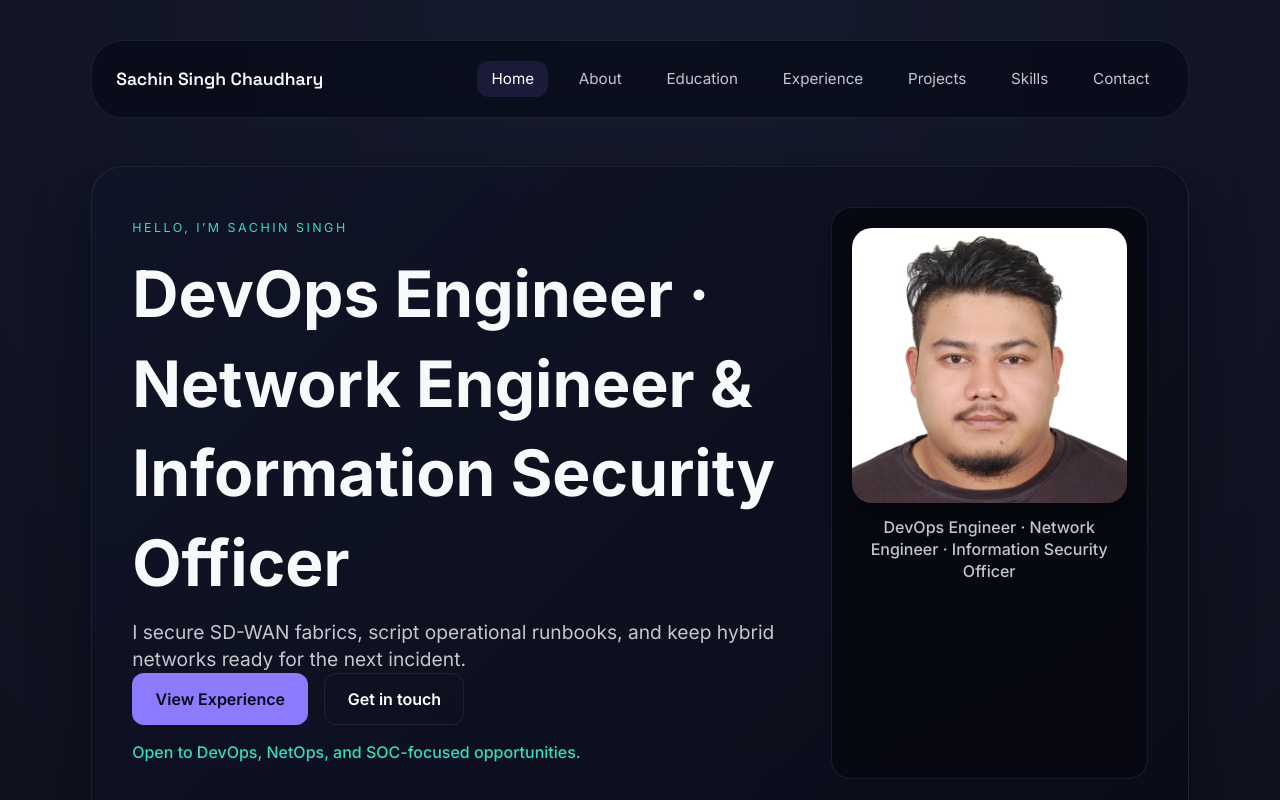
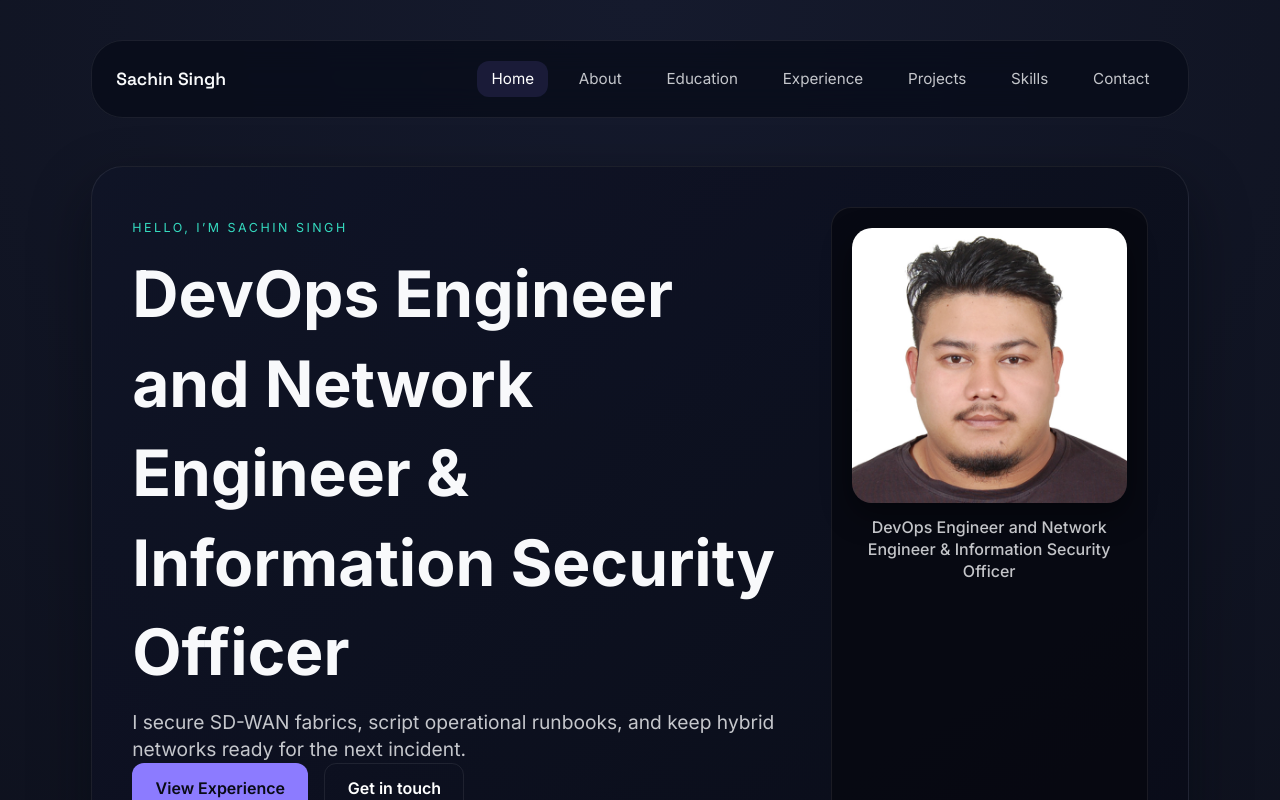
Before and after one commit to 1996sachin/Portfolio, a React (Vite) app: page / in a window 1280 px wide. Shown: the top 800 px of the page. Built offline with nearby package versions, Linux system fonts and the light colour scheme.

Commit message:
update details

```diff
--- a/src/components/Footer.tsx
+++ b/src/components/Footer.tsx
@@ -1,7 +1,7 @@
 const Footer = () => {
   return (
     <footer className="footer">
-      <p>© {new Date().getFullYear()} Sachin Singh Chaudhary </p>
+      <p>© {new Date().getFullYear()} Sachin Singh </p>
       <p className="footer-note">
         Available for collaborations that advance climate, care, and creativity.
       </p>
--- a/src/components/Navbar.tsx
+++ b/src/components/Navbar.tsx
@@ -21,7 +21,7 @@ const Navbar = () => {
     <header className="nav">
       <div className="nav-brand">
         <NavLink to="/" onClick={closeMenu}>
-          Sachin Singh Chaudhary
+          Sachin Singh
         </NavLink>
       </div>
 
--- a/src/data/content.ts
+++ b/src/data/content.ts
@@ -21,7 +21,7 @@ export type SkillCategory = {
 
 export const heroContent = {
   name: 'Sachin Singh',
-  title: 'DevOps Engineer · Network Engineer & Information Security Officer',
+  title: 'DevOps Engineer and Network Engineer & Information Security Officer',
   summary:
     'I secure SD-WAN fabrics, script operational runbooks, and keep hybrid networks ready for the next incident.',
   availability: 'Open to DevOps, NetOps, and SOC-focused opportunities.',
--- a/src/pages/HomePage.tsx
+++ b/src/pages/HomePage.tsx
@@ -45,7 +45,7 @@ const HomePage = () => {
           transition={{ delay: 0.15, duration: 0.6 }}
         >
           <img src={sachinPhoto} alt="Portrait of Sachin Singh" />
-          <p>DevOps Engineer · Network Engineer · Information Security Officer</p>
+          <p>{heroContent.title}</p>
         </motion.div>
 
         <motion.div
```
Also changed, not shown: 1 other file (tests, documents, lock files or other folders).
